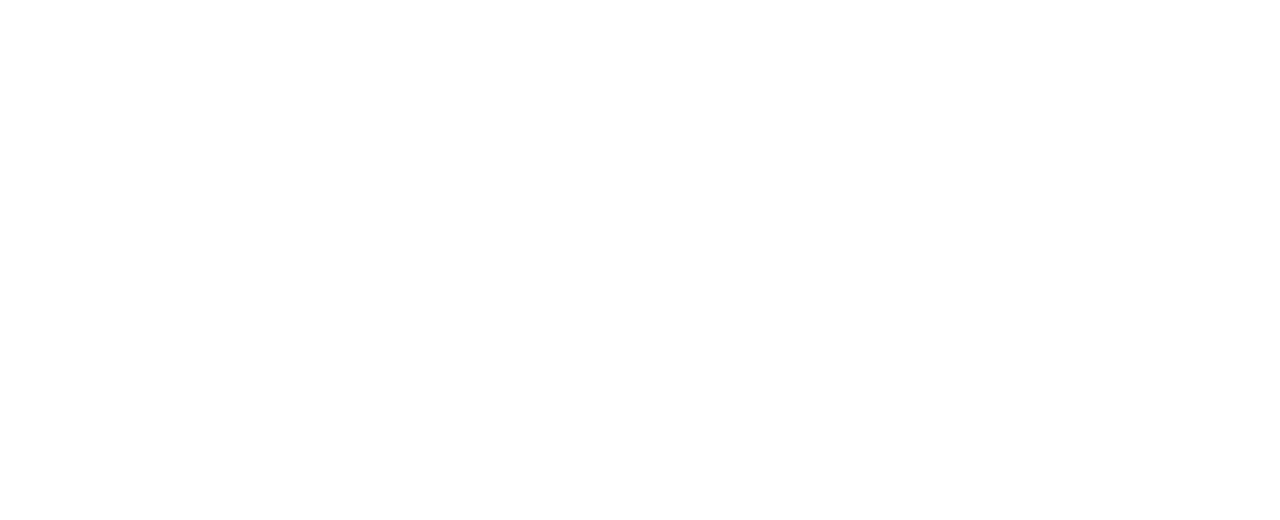
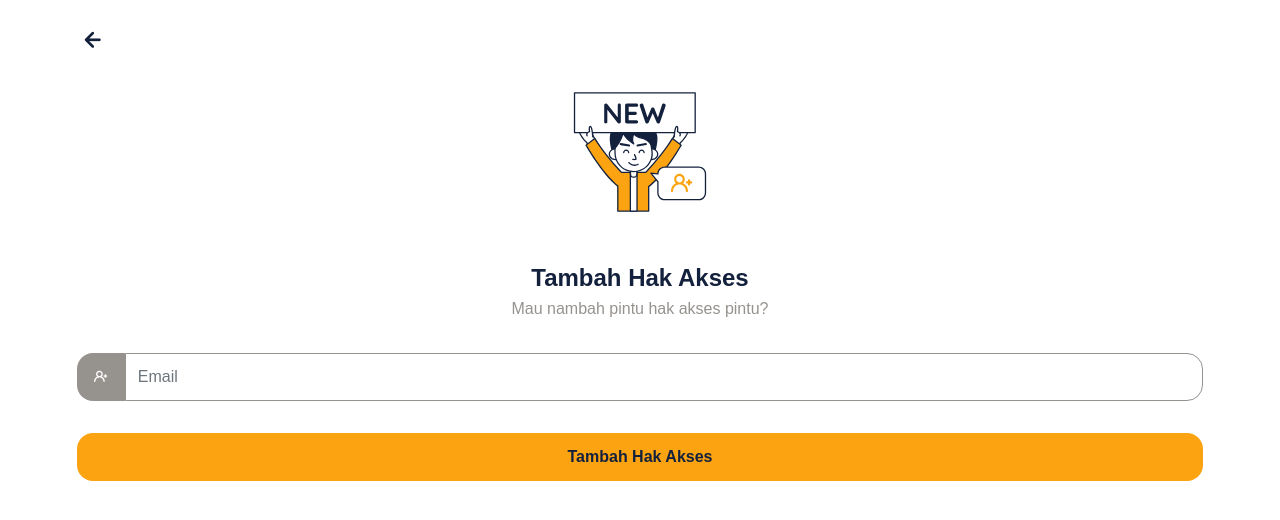
Before and after one commit to rakhacimano/gatelab-mobile, a Nuxt app: page /beranda/tambah-akses in a window 1280 px wide. Before the commit this address had no page. Shown: the top 520 px of the page. Built offline with nearby package versions, Linux system fonts and the light colour scheme.

Commit message:
Frontend Tambah Akses Pintu Sukses

```diff
--- /dev/null
+++ b/pages/beranda/tambah-akses.vue
@@ -0,0 +1,39 @@
+<template>
+  <div class="kontainer">
+    <div class="icon-back mt-3 mb-2">
+      <nuxt-link to="detail-pintu">
+        <i class="uil uil-arrow-left"></i>
+      </nuxt-link>
+    </div>
+
+    <div class="kontainer-konten text-center">
+      <div class="ilustrasi__tambah-akses">
+        <img src="~/assets/svg/akses-baru.svg" alt="Ilustrasi Tambah Akses" />
+      </div>
+
+      <div class="headline__sub-headline">
+        <h1 class="headline">Tambah Hak Akses</h1>
+        <p class="sub-headline">Mau nambah pintu hak akses pintu?</p>
+      </div>
+
+      <form class="form-input" @submit.prevent="">
+        <div class="input-group">
+          <i class="icon-container uil uil-user-plus"></i>
+          <input
+            type="email"
+            class="form-control"
+            placeholder="Email"
+            required
+          />
+        </div>
+        <button class="btn-filled mt-3 mb-5">Tambah Hak Akses</button>
+      </form>
+    </div>
+  </div>
+</template>
+
+<style scoped>
+  .headline__sub-headline {
+    margin-top: 2rem;
+  }
+</style>
```
